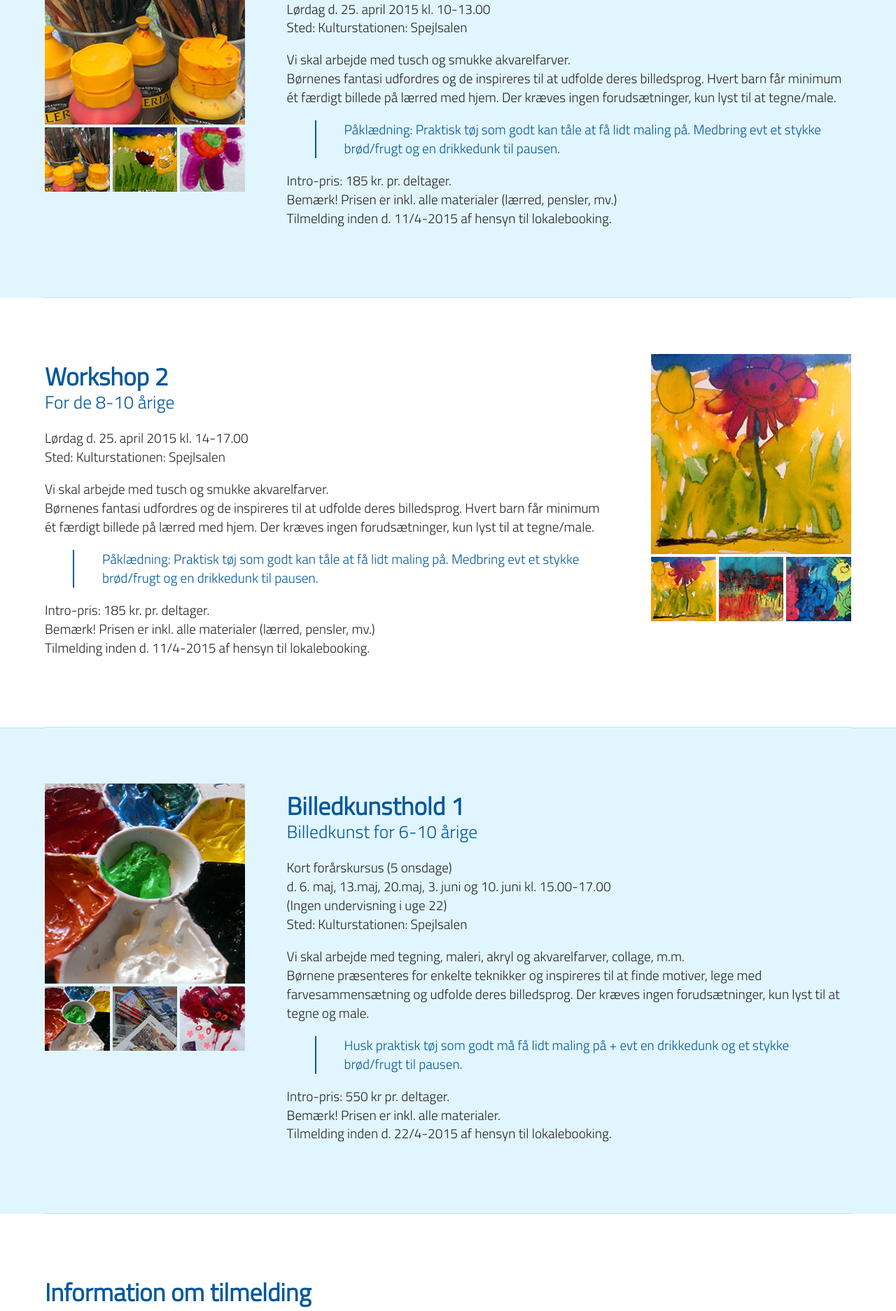
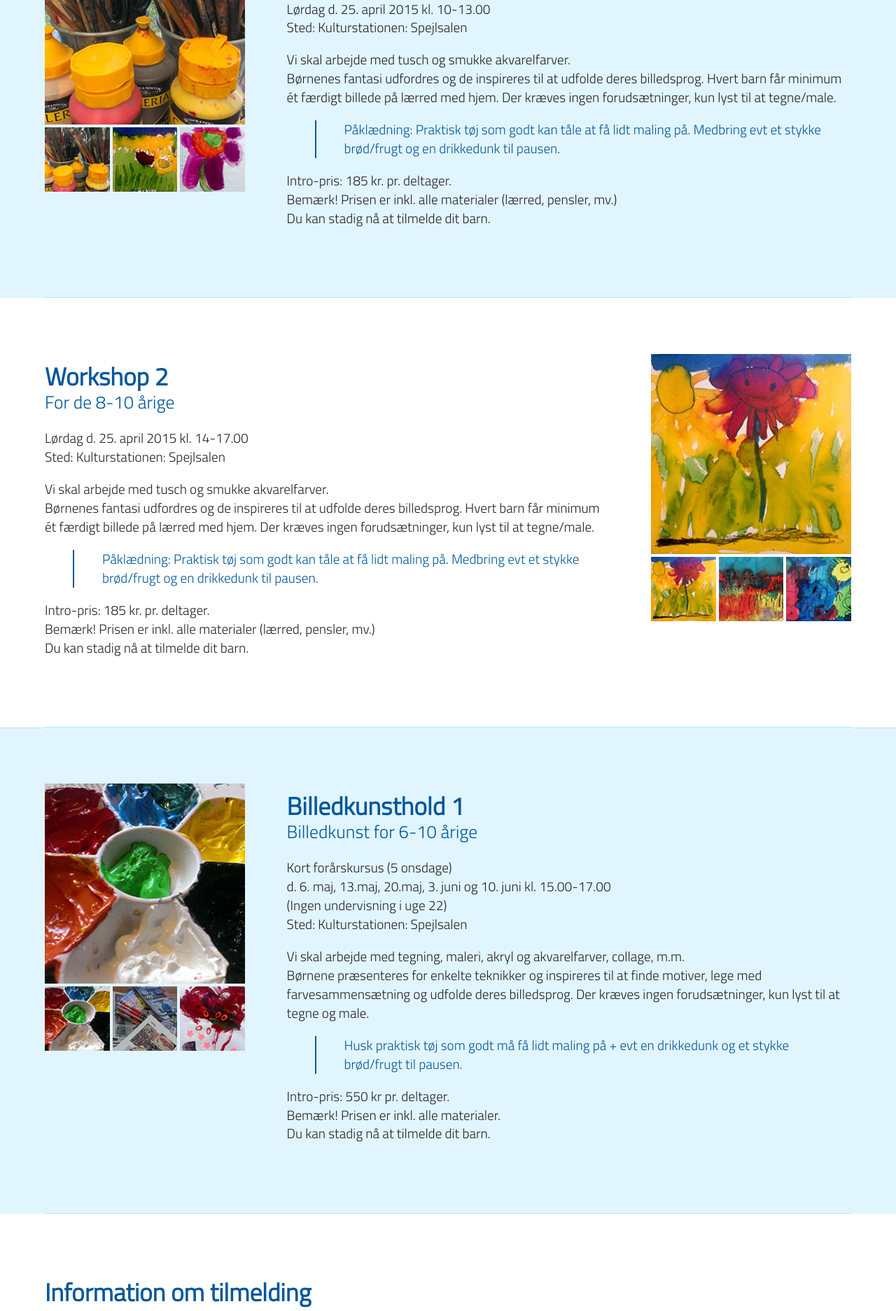
Before and after one commit to bjarniolsen/born, a PHP site: page / in a window 1280 px wide. Shown: the part 914-2788 px from the top of the page at 70% size. Run offline with PHP 8.4, Linux system fonts and the light colour scheme; some libraries are stand-ins or nearby versions.

Commit message:
Fixed some text.

```diff
--- a/index.php
+++ b/index.php
@@ -111,7 +111,7 @@
 									<p>
 										Intro-pris: 185 kr. pr. deltager.<br/>
 										Bemærk! Prisen er inkl. alle materialer (lærred, pensler, mv.)<br/>
-										Tilmelding inden d. 11/4-2015 af hensyn til lokalebooking.<br/>
+										Du kan stadig nå at tilmelde dit barn.<br/>
 									</p>
 								</div>
 							</div>
@@ -152,7 +152,7 @@
 									<p>
 										Intro-pris: 185 kr. pr. deltager.<br/>
 										Bemærk! Prisen er inkl. alle materialer (lærred, pensler, mv.)<br/>
-										Tilmelding inden d. 11/4-2015 af hensyn til lokalebooking.<br/>
+										Du kan stadig nå at tilmelde dit barn.<br/>
 									</p>
 								</div>
 							</div>
@@ -195,7 +195,7 @@
 									<p>
 										Intro-pris: 550 kr pr. deltager.<br/>
 										Bemærk! Prisen er inkl. alle materialer.<br/>
-										Tilmelding inden d. 22/4-2015 af hensyn til lokalebooking.
+										Du kan stadig nå at tilmelde dit barn.<br/>
 									</p>
 								</div>
 							</div>
```
